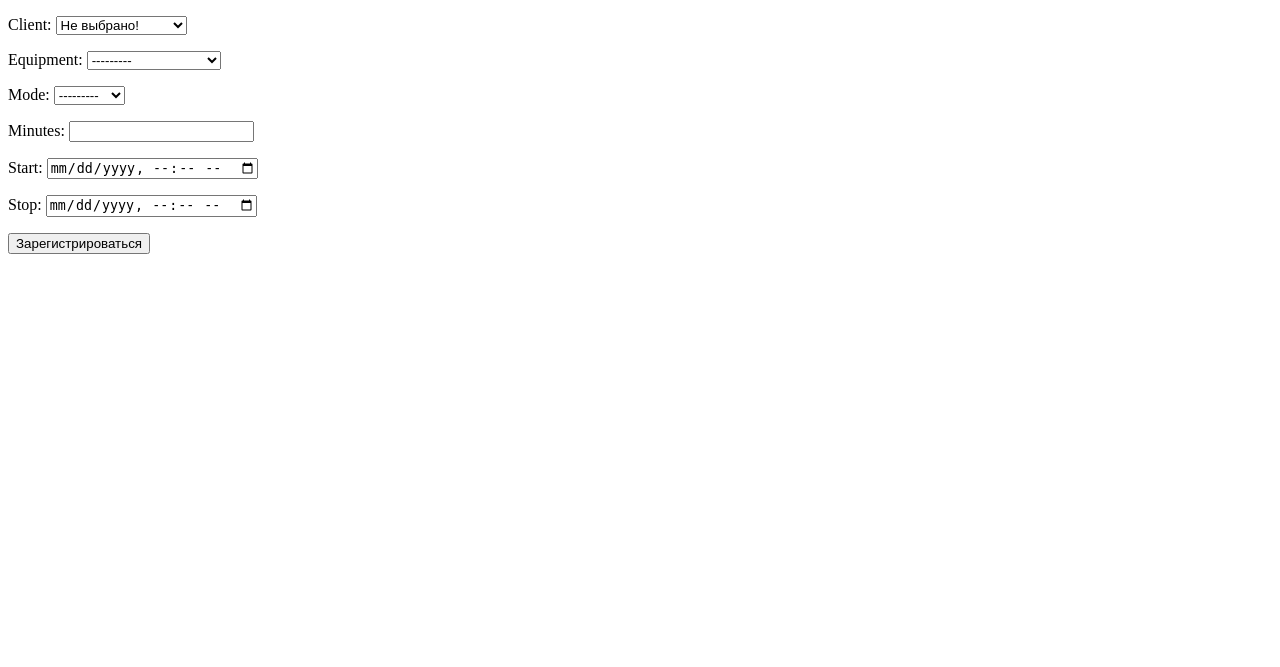
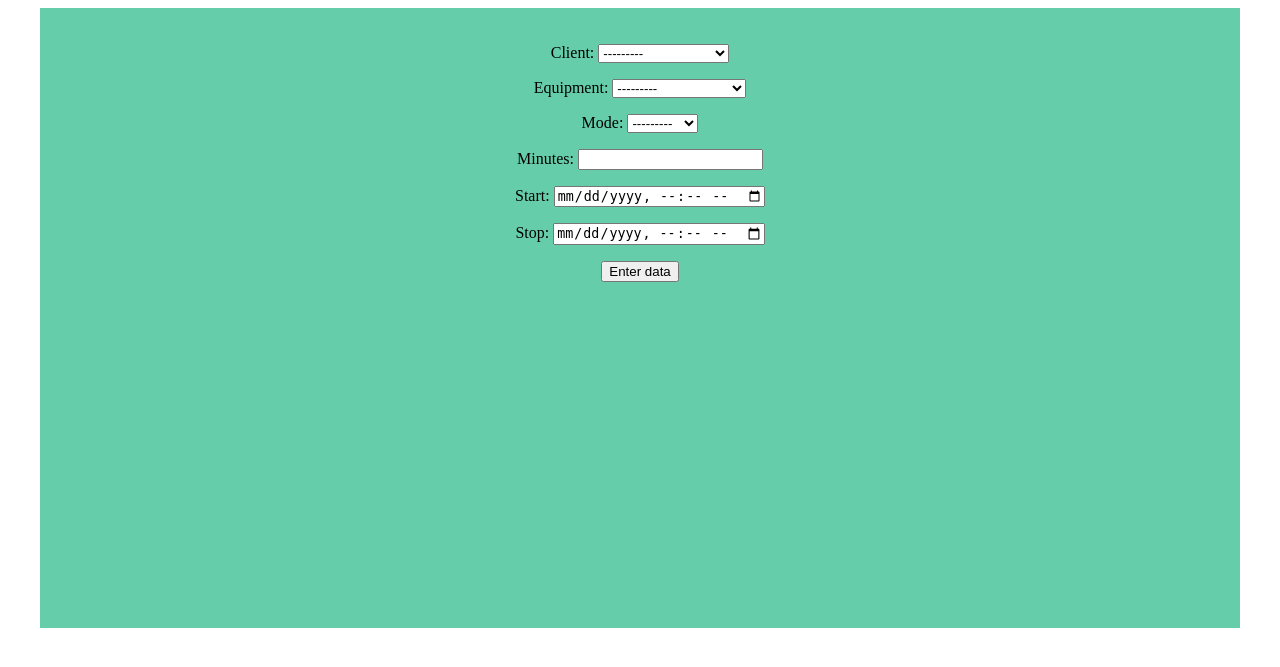
Before and after one commit to AlexanderZug/db_filtering_case, a Django app: page / in a window 1280 px wide. Shown: the top 667 px of the page. Run offline with Django 3.2, Linux system fonts and the light colour scheme; data comes from the database, SQL or seed files in the repository.

Commit message:
refactoring

```diff
--- a/templates/index.html
+++ b/templates/index.html
@@ -3,13 +3,24 @@
   <head>
     <meta charset="UTF-8">
     <title>Index</title>
+    <style>
+        div {
+            background-color: mediumaquamarine;
+            width: 1200px;
+            height: 600px;
+            text-align: center;
+            margin: auto;
+            padding-top: 20px;
+        }
+    </style>
   </head>
   <body>
+    <div>
       <form method="post" action="{% url 'test_app:index' %}">
         {% csrf_token %}
         {{ form.as_p }}
         {{ time }}
-      <input type="submit" value="Зарегистрироваться">
+        <input type="submit" value="Enter data">
       </form>
       {% if messages %}
         <ul class="messages">
@@ -18,5 +29,6 @@
           {% endfor %}
         </ul>
       {% endif %}
+    </div>
   </body>
 </html>
--- a/test_app/forms.py
+++ b/test_app/forms.py
@@ -12,12 +12,9 @@ class DateTimeInput(forms.DateTimeInput):
 
 
 class DurationsForm(forms.ModelForm):
-    def __init__(self, *args, **kwargs):
-        super().__init__(*args, **kwargs)
-        self.fields['client'].empty_label = "Не выбрано!"
-
     class Meta:
         model = Durations
+
         fields = (
             'client',
             'equipment',
--- a/test_app/views.py
+++ b/test_app/views.py
@@ -21,5 +21,4 @@ class IndexView(CreateView):
                     CheckQuerySet(i(instance), k).get_output(),
                 )
                 break
-        messages.error(self.request, 'Запрашиваемых данных не найдено')
         return HttpResponseRedirect(reverse('test_app:index'))
```
Lines whose indentation alone changed are shown as unchanged.
